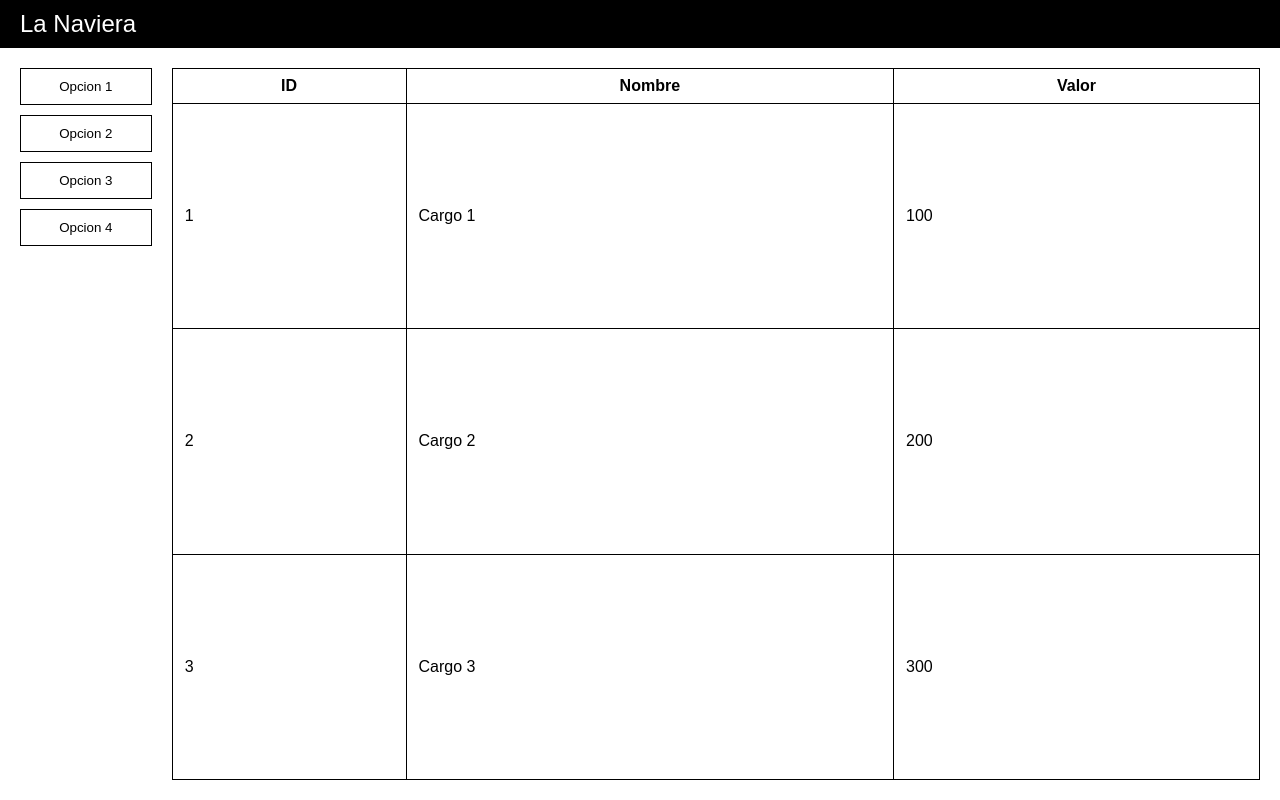
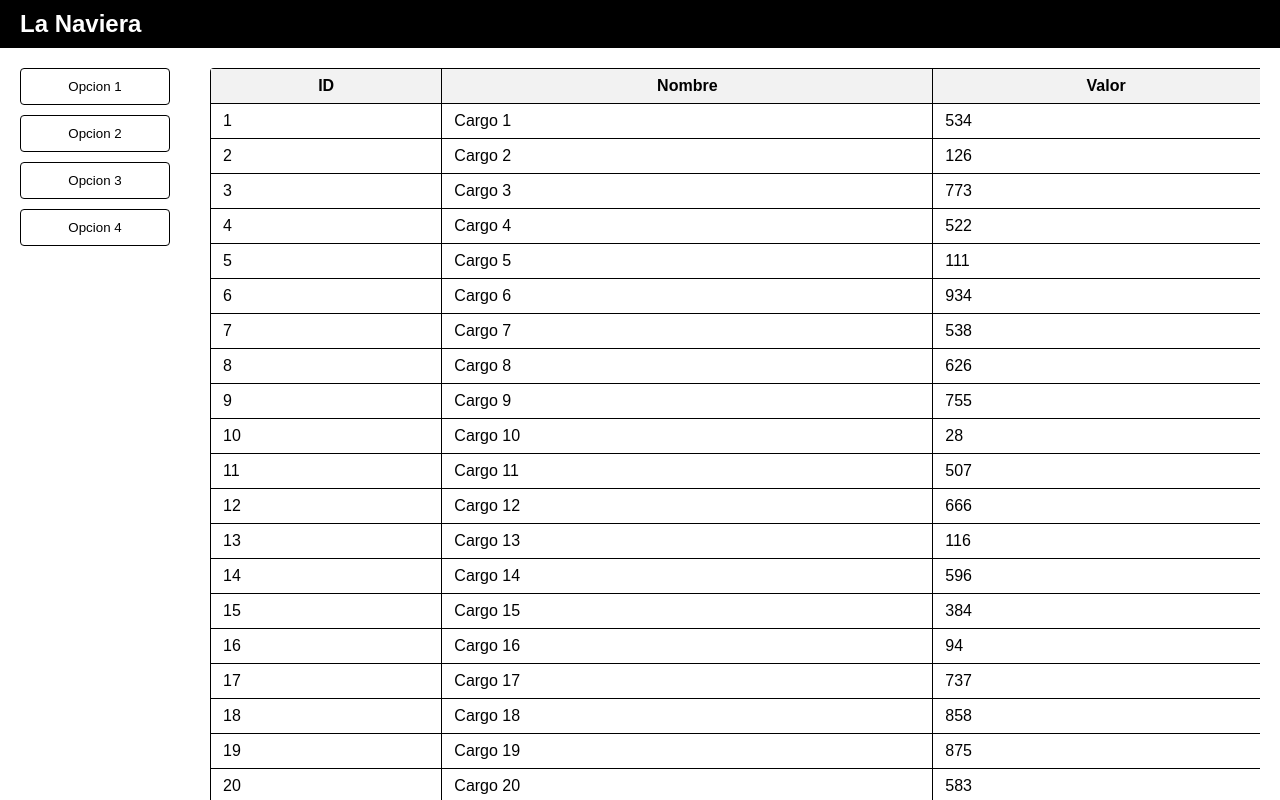
Before and after one commit to L34N07/PATnav, a React (Vite) app: page / in a window 1280 px wide. Shown: the top 800 px of the page. Built offline with nearby package versions, Linux system fonts and the light colour scheme.

Commit message:
Improve UI and window (#3)

```diff
--- a/src/App.css
+++ b/src/App.css
@@ -1,6 +1,6 @@
 body {
   margin: 0;
-  font-family: sans-serif;
+  font-family: Arial, "Helvetica Neue", Helvetica, sans-serif;
 }
 
 .app {
@@ -16,6 +16,7 @@ body {
   color: #fff;
   padding: 10px 20px;
   font-size: 1.5rem;
+  font-weight: bold;
 }
 
 .content {
@@ -29,6 +30,7 @@ body {
   display: flex;
   flex-direction: column;
   gap: 10px;
+  margin-right: 20px;
 }
 
 .sidebar button {
@@ -36,6 +38,7 @@ body {
   background: #fff;
   color: #000;
   border: 1px solid #000;
+  border-radius: 4px;
   cursor: pointer;
 }
 
@@ -48,9 +51,20 @@ table {
   border-collapse: collapse;
   margin-left: 20px;
   width: 100%;
+  border-radius: 4px;
+  overflow: hidden;
 }
 
 th, td {
   border: 1px solid #000;
   padding: 8px 12px;
 }
+
+thead {
+  background: #f2f2f2;
+}
+
+.table-container {
+  flex: 1;
+  overflow-y: auto;
+}
--- a/src/App.tsx
+++ b/src/App.tsx
@@ -2,11 +2,11 @@ import React from 'react'
 import './App.css'
 
 export default function App() {
-  const rows = [
-    { id: 1, name: 'Cargo 1', value: 100 },
-    { id: 2, name: 'Cargo 2', value: 200 },
-    { id: 3, name: 'Cargo 3', value: 300 },
-  ]
+  const rows = Array.from({ length: 50 }, (_, i) => ({
+    id: i + 1,
+    name: `Cargo ${i + 1}`,
+    value: Math.floor(Math.random() * 1000)
+  }))
 
   return (
     <div className="app">
@@ -18,6 +18,7 @@ export default function App() {
           <button>Opcion 3</button>
           <button>Opcion 4</button>
         </div>
+        <div className="table-container">
         <table>
           <thead>
             <tr>
@@ -36,6 +37,7 @@ export default function App() {
             ))}
           </tbody>
         </table>
+        </div>
       </div>
     </div>
   )
--- a/src/index.html
+++ b/src/index.html
@@ -2,7 +2,7 @@
 <html lang="en">
 <head>
   <meta charset="UTF-8" />
-  <title>Hello Electron</title>
+  <title>Naviera App</title>
 </head>
 <body>
   <div id="root"></div>
```
Also changed, not shown: main.js (+14 -2 lines).
